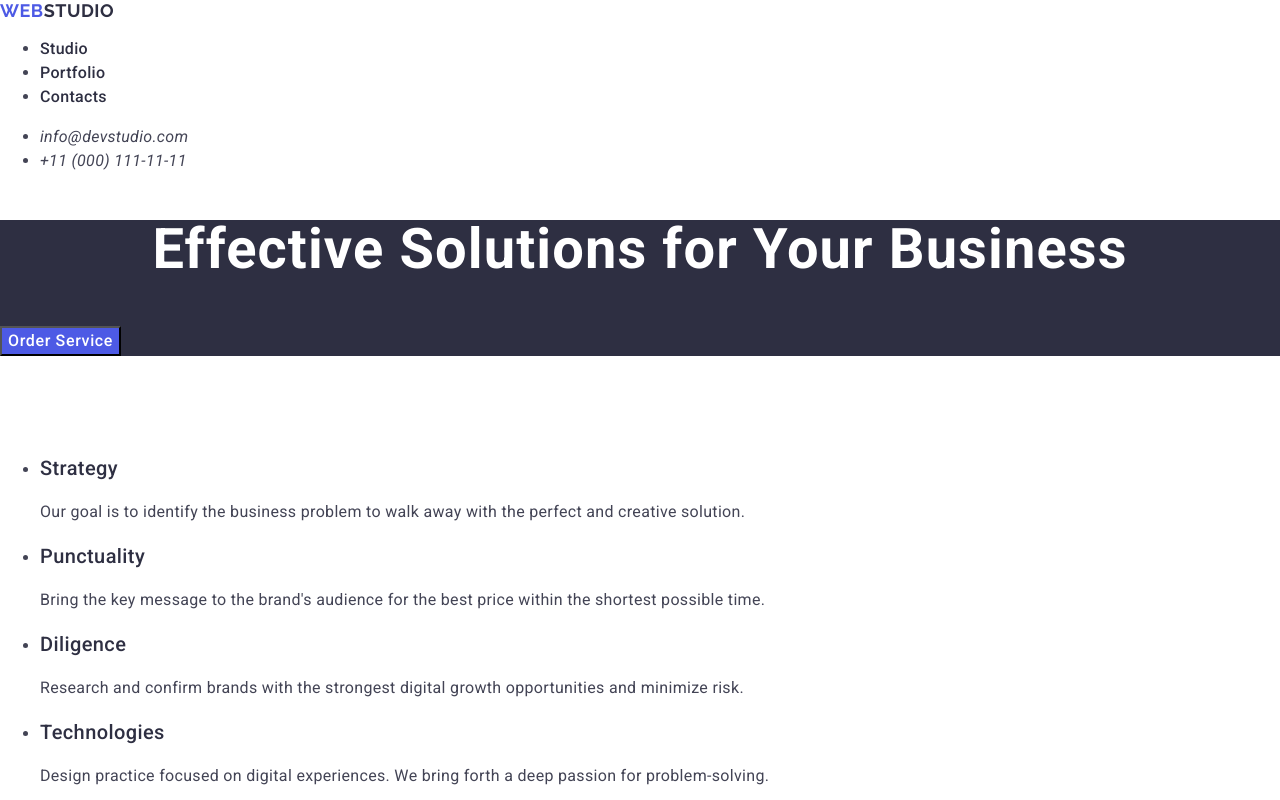
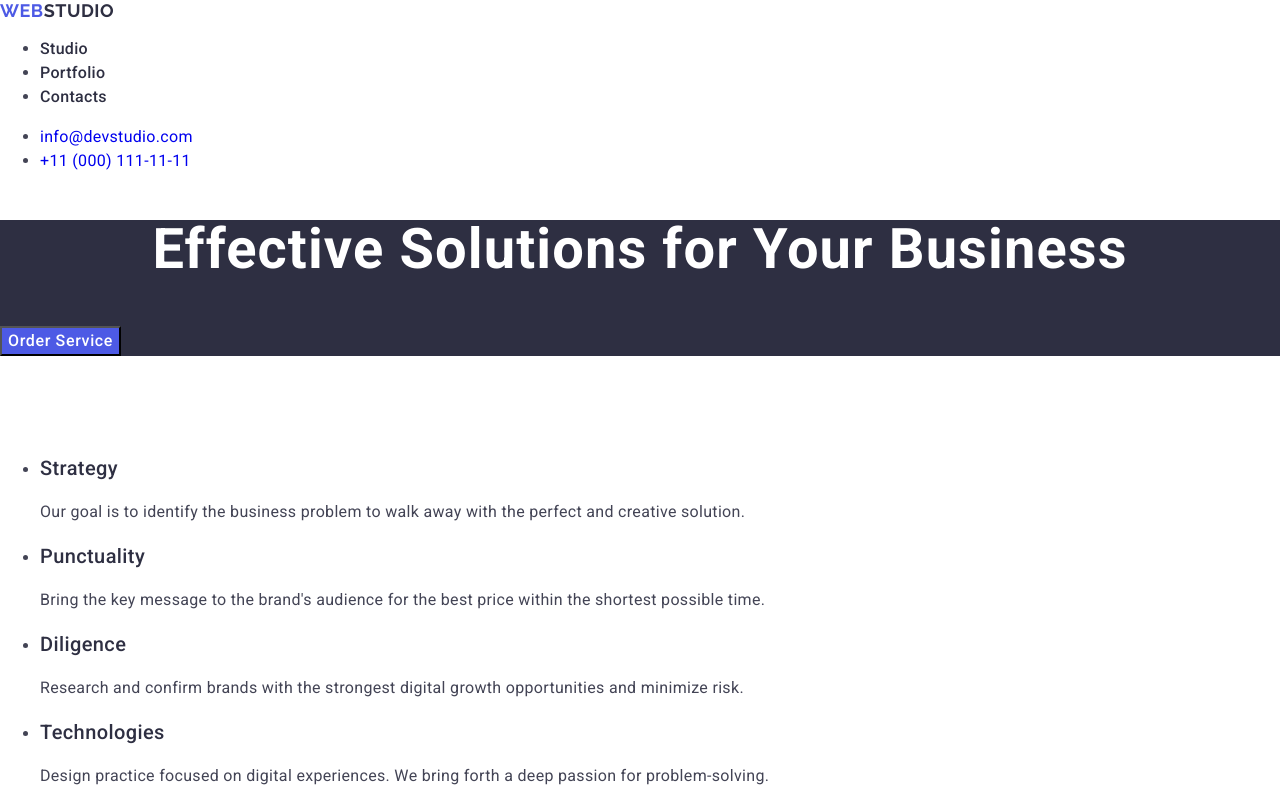
Before and after one commit to yehydny/goit-markup-hw-02, a plain HTML site: page index.html in a window 1280 px wide. Shown: the top 800 px of the page. Drawn offline with nearby package versions, Linux system fonts and the light colour scheme.

Commit message:
debug website

```diff
--- a/css/styles.css
+++ b/css/styles.css
@@ -119,20 +119,7 @@ h2 {
   line-height: 1.5;
   letter-spacing: 0.02em;
   color: var(--slate);
-}
-/* ------------------------------ */
-
-/* address in nav */
-.header-address {
-  font-family: var(--font-family);
-
-  font-weight: 400;
-  font-size: 16px;
-
-  /* line-height: 24px; */
-  line-height: 1.5;
-  letter-spacing: 0.02em;
-  color: var(--slate);
+  font-style: normal;
 }
 /* ------------------------------ */
 
--- a/index.html
+++ b/index.html
@@ -41,17 +41,13 @@
         </ul>
       </nav>
 
-      <address>
+      <address class="header-address">
         <ul>
           <li>
-            <a href="mailto:info@devstudio.com" class="header-address"
-              >info@devstudio.com</a
-            >
+            <a href="mailto:info@devstudio.com">info@devstudio.com</a>
           </li>
           <li>
-            <a href="tel:+110001111111" class="header-address"
-              >+11 (000) 111-11-11</a
-            >
+            <a href="tel:+110001111111">+11 (000) 111-11-11</a>
           </li>
         </ul>
       </address>
```
